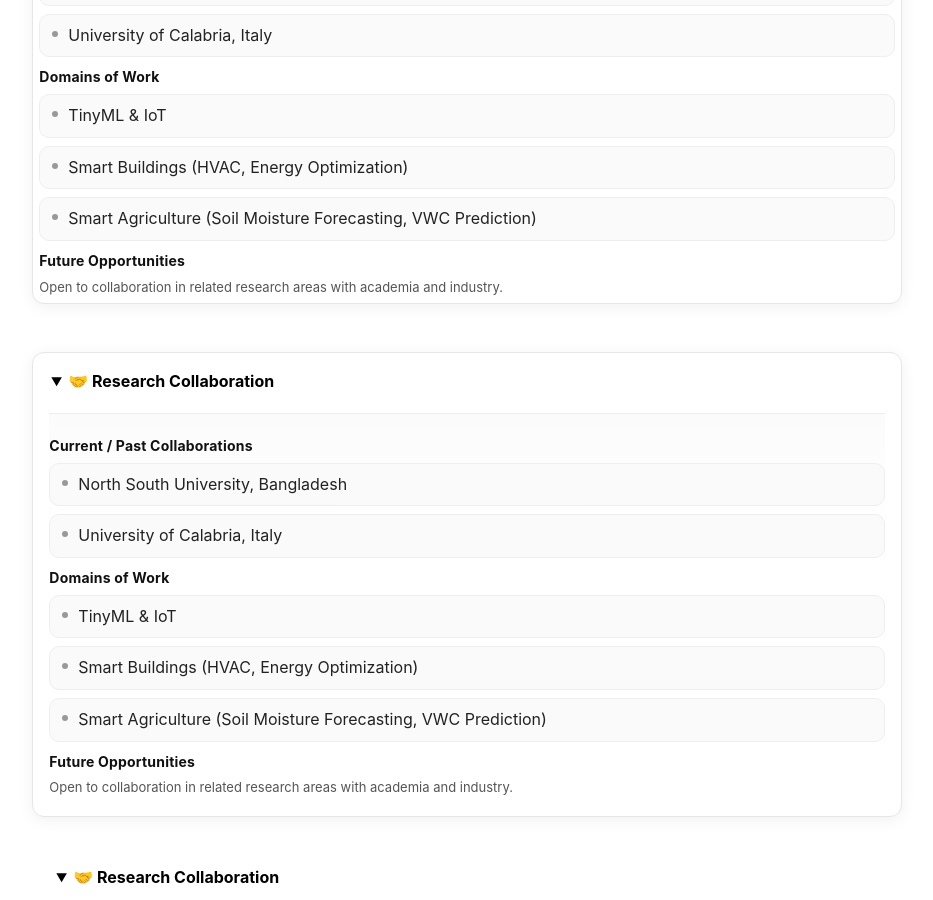
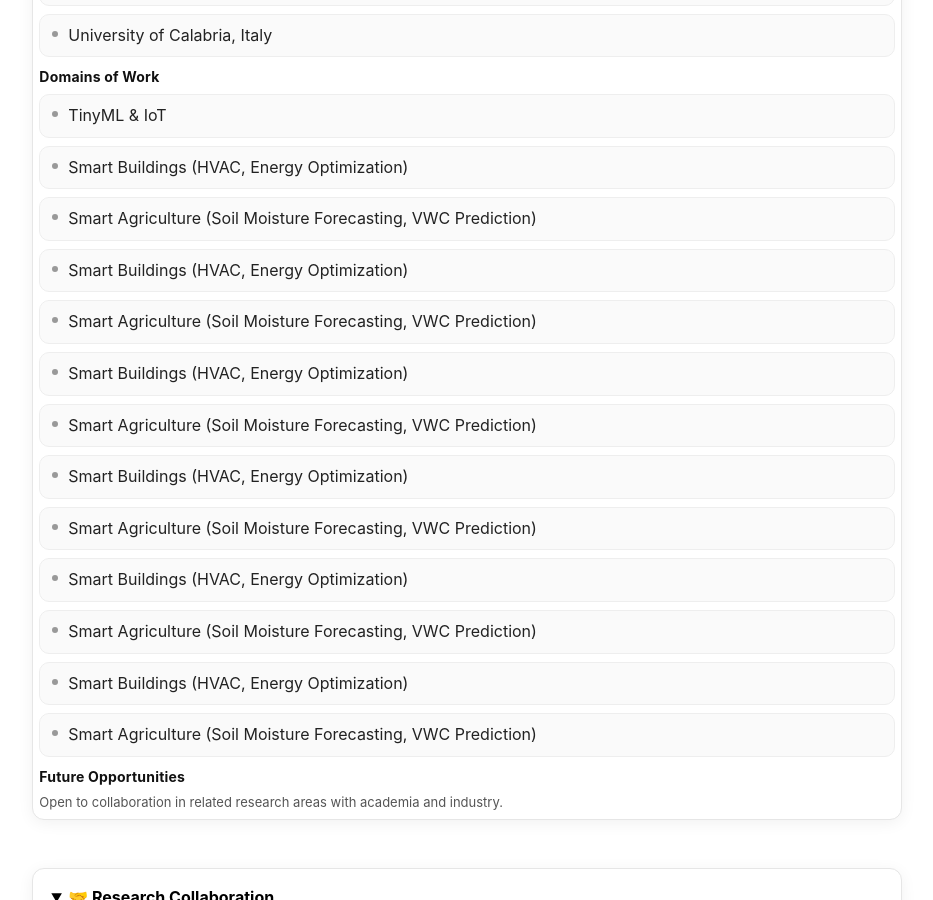
Before and after one commit to babulcseian/babulcseian.github.io, a Jekyll site: the page built from index.md, in a window 1280 px wide and 900 px high, scrolled down 1530 px. Shown: the whole window, without its empty margins (173-1106 px from the left). Built offline with Jekyll 4.4.1, drawn with Linux system fonts in a browser that asks for light colours; a style sheet for code colours, icons or effects is not loaded.

Commit message:
Update home.html

```diff
--- a/_layouts/home.html
+++ b/_layouts/home.html
@@ -137,6 +137,16 @@
   <ul>
     <li>TinyML & IoT</li>
     <li>Smart Buildings (HVAC, Energy Optimization)</li>
+    <li>Smart Agriculture (Soil Moisture Forecasting, VWC Prediction)</li>
+      <li>Smart Buildings (HVAC, Energy Optimization)</li>
+    <li>Smart Agriculture (Soil Moisture Forecasting, VWC Prediction)</li>
+      <li>Smart Buildings (HVAC, Energy Optimization)</li>
+    <li>Smart Agriculture (Soil Moisture Forecasting, VWC Prediction)</li>
+      <li>Smart Buildings (HVAC, Energy Optimization)</li>
+    <li>Smart Agriculture (Soil Moisture Forecasting, VWC Prediction)</li>
+      <li>Smart Buildings (HVAC, Energy Optimization)</li>
+    <li>Smart Agriculture (Soil Moisture Forecasting, VWC Prediction)</li>
+      <li>Smart Buildings (HVAC, Energy Optimization)</li>
     <li>Smart Agriculture (Soil Moisture Forecasting, VWC Prediction)</li>
   </ul>
 
```
